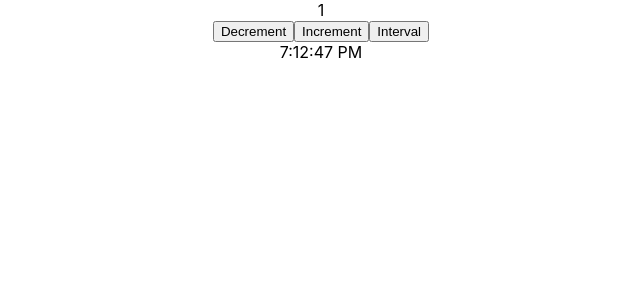
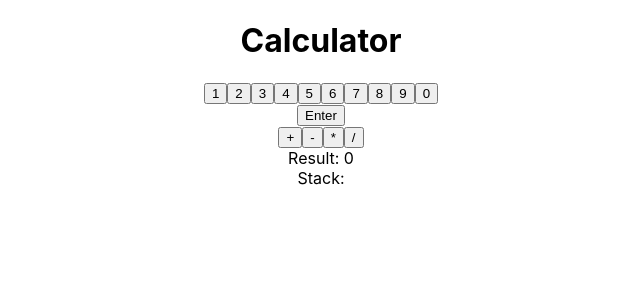
Before and after one commit to mauricedb/hooked-on-react, a React (Create React App) app: page / in a window 1280 px wide. Shown: the top 300 px of the page, without its empty margins (319-959 px from the left). Built offline with nearby package versions, Linux system fonts and the light colour scheme.

Commit message:
RPN Calculator

```diff
--- a/src/App.js
+++ b/src/App.js
@@ -1,12 +1,14 @@
 import React, { Component } from 'react';
 import './App.css';
 import Counter from './components/Counter';
+import Calculator from './components/Calculator'
 
 class App extends Component {
   render() {
     return (
       <div className="App">
-        <Counter />
+        {/* <Counter /> */}
+        <Calculator />
       </div>
     );
   }
--- /dev/null
+++ b/src/components/Calculator.js
@@ -0,0 +1,73 @@
+import React, { useState } from 'react';
+
+function useCalculator() {
+  const [stack, setStack] = useState([]);
+
+  return {
+    result: stack[0] || 0,
+    stack,
+    append(digit) {
+      const [current, ...rest] = stack;
+
+      if (current) {
+        setStack([+`${current}${digit}`, ...rest]);
+      } else {
+        const value = +digit;
+        setStack([value, ...rest]);
+      }
+    },
+    push() {
+      setStack([0, ...stack]);
+    },
+    calculate(fn) {
+      const [y, x, ...rest] = stack;
+      if (x) {
+        const result = fn(x, y);
+        setStack([result, ...rest]);
+      }
+    }
+  };
+}
+
+const Calculator = () => {
+  const { append, push, result, stack, calculate } = useCalculator();
+
+  return (
+    <div>
+      <h1>Calculator</h1>
+      <div>
+        <button onClick={() => append(1)}>1</button>
+        <button onClick={() => append(2)}>2</button>
+        <button onClick={() => append(3)}>3</button>
+        <button onClick={() => append(4)}>4</button>
+        <button onClick={() => append(5)}>5</button>
+        <button onClick={() => append(6)}>6</button>
+        <button onClick={() => append(7)}>7</button>
+        <button onClick={() => append(8)}>8</button>
+        <button onClick={() => append(9)}>9</button>
+        <button onClick={() => append(0)}>0</button>
+      </div>
+
+      <div>
+        <button onClick={() => push()}>Enter</button>
+      </div>
+
+      <div>
+        <button onClick={() => calculate((x, y) => x + y)}>+</button>
+        <button onClick={() => calculate((x, y) => x - y)}>-</button>
+        <button onClick={() => calculate((x, y) => x * y)}>*</button>
+        <button onClick={() => calculate((x, y) => x / y)}>/</button>
+      </div>
+
+      <div>Result: {result}</div>
+      <div>Stack: {stack.join(' : ')}</div>
+      <ol>
+        {stack.map((s, index) => (
+          <li key={index}>{s}</li>
+        ))}
+      </ol>
+    </div>
+  );
+};
+
+export default Calculator;
--- a/src/components/Counter.js
+++ b/src/components/Counter.js
@@ -5,13 +5,13 @@ function useTime(interval = 1000) {
 
   useEffect(
     () => {
-      console.log('setInterval 2');
+      // console.log('setInterval 2');
       const handle = setInterval(
         () => setTime(new Date().toLocaleTimeString()),
         interval
       );
       return () => {
-        console.log('clearInterval 2');
+        // console.log('clearInterval 2');
         clearInterval(handle);
       };
     },
@@ -25,20 +25,23 @@ function useTimedCounter(interval = 1000) {
   const [count, setCount] = useState(0);
   useEffect(
     () => {
-      const handle = setTimeout(() => setCount(count + 1), interval);
+      console.log('setInterval useTimedCounter');
+
+      const handle = setInterval(() => setCount(c => c + 1), interval);
+
       return () => {
-        console.log('clearTimeout 1');
-        clearTimeout(handle);
+        console.log('clearInterval useTimedCounter');
+        clearInterval(handle);
       };
     },
-    [count]
+    [interval]
   );
 
   return [count, () => setCount(count + 10), () => setCount(count - 10)];
 }
 
 const Counter = () => {
-  const [interval, setInterval] = useState(1000 * 5);
+  const [interval, setInterval] = useState(1000 * 2);
   const [count, increment, decrement] = useTimedCounter(interval);
   const time = useTime();
 
```
